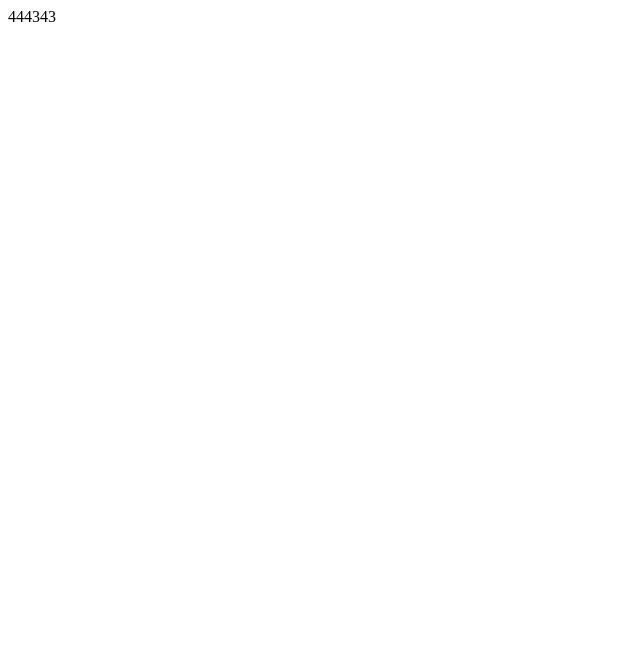
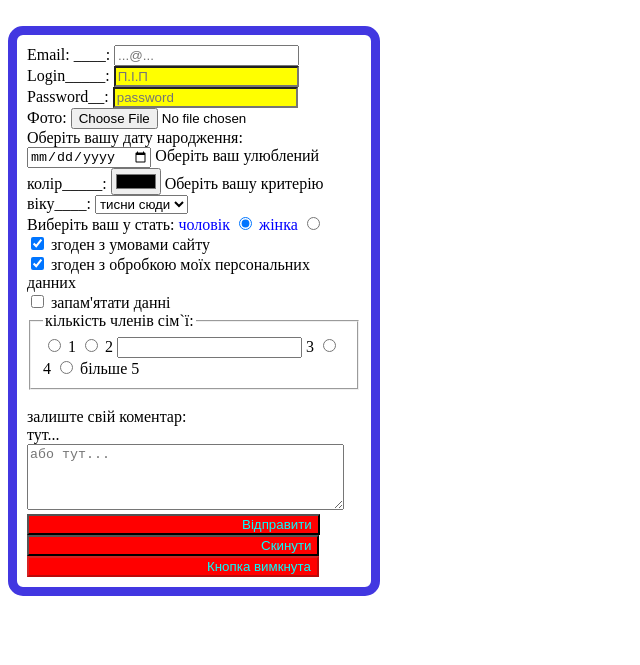
Before and after one commit to Sasha-Konieiev/my-projects, a plain HTML site: page index.html in a window 1280 px wide. Shown: the top 665 px of the page, without its empty margins (0-640 px from the left). Drawn offline with Linux system fonts and the light colour scheme.

Commit message:
index.html2

```diff
--- a/index.html
+++ b/index.html
@@ -4,9 +4,153 @@
   <meta charset="UTF-8">
   <meta http-equiv="X-UA-Compatible" content="IE=edge">
   <meta name="viewport" content="width=device-width, initial-scale=1.0">
-  <title>444</title>
+  <title>My project</title>
+  <link rel="stylesheet" href="style/style.css">
 </head>
 <body>
-  444343
+  <br>
+  <div style="border: 9px solid #4237e1;
+   border-radius: 15px;
+   padding:10px;
+   width: 334px;">
+  <form action="" method="post">
+    <div class="pass">
+      Email: ____:
+      <input
+      class="passs"
+      type="email"
+      name="Login:"
+      placeholder="...@..."
+      required>
+    </div>
+    <div class="pass">
+      Login_____:
+      <input
+       style="background-color:yellow ;"
+       type="text"
+       name="Login:"
+       placeholder="П.І.П"
+       required pattern="\w+">
+    </div>
+    <div class="pass">
+      Password__:
+      <input
+        style="background-color:yellow ;"
+        type="password"
+        name="password:"
+        placeholder="password"
+        required minlength="4"
+        maxlength="15"
+        pattern="\d+"
+        tabindex="1">
+    </div>Фото:
+    <input type="file">
+    Оберіть вашу дату народження:
+    <input
+      type="date"
+      name="date"
+      value="14-01-1987">
+    Оберіть ваш улюблений колір_____:
+    <input type="color">
+    <label>Оберіть вашу критерію віку____:
+      <select
+        name="color"
+        required>
+      <option
+        value="123"
+        disabled
+        selected>тисни сюди</option>
+      <option value="123">...18</option>
+      <option value="234">18-30</option>
+      <option value="345">30-50</option>
+      <option value="456">50...</option>
+    </select>
+    </label>
+    <br>
+    <div>
+      Виберіть ваш у стать:
+      <label style="color:blue" for="">чоловік
+        <input
+          type="radio"
+          name="sex"
+          value="чоловік"
+          checked>
+      </label
+      >
+      <label style="color:blue" for="">жінка
+        <input
+          type="radio"
+          name="sex"
+          value="жінка">
+      </label>
+    </div>
+      <div class="passs" >
+        <input
+          type="checkbox"
+          name="remember"
+          checked
+          id="1"
+          required>
+        <label class="form_label" for="1">
+          згоден з умовами сайту
+        </label>
+      </div>
+      <div>
+        <label>
+        <input type="checkbox" name="remember" checked>
+        згоден з обробкою моїх персональних данних
+      </label>
+      </div>
+      <div>
+        <input type="checkbox" name="remember">
+        запам'ятати данні
+      </div>
+      <fieldset>
+        <legend>кількість членів сім`ї:</legend>
+
+        <input type="radio" id="1">
+          <label for="1">1</label>
+
+        <input type="radio" id="2">
+          <label for="2">2</label>
+
+        <input type=radio" id="3">
+          <label for="3">3</label>
+
+        <input type="radio" id="4">
+          <label for="4">4</label>
+
+        <input type="radio" id="5">
+          <label for="5">більше 5</label>
+
+      </fieldset>
+      <br>залиште свій коментар:
+      <div contenteditable>тут...</div>
+      <textarea placeholder="або тут..." name="" id="" cols="37" rows="4"></textarea>
+    <div>
+        <button
+          style="background-color:red;
+          padding-left: 213px ;
+          color: aqua; "
+          >Відправити</button>
+        <button
+          type="reset"
+          style="background-color:red;
+          padding-left: 232px ;
+          color: aqua; "
+          >Скинути</button>
+        <button
+          type="submit"
+          disabled style="background-color:red;
+          padding-left: 178px ;
+          color: aqua; "
+          >Кнопка вимкнута</button>
+      </div>
+  </form>
+  </div>
+  <br>
+  <br>
+  <br>
+  <h1>My project 8808 yes yes yes</h1>
 </body>
 </html>
```
